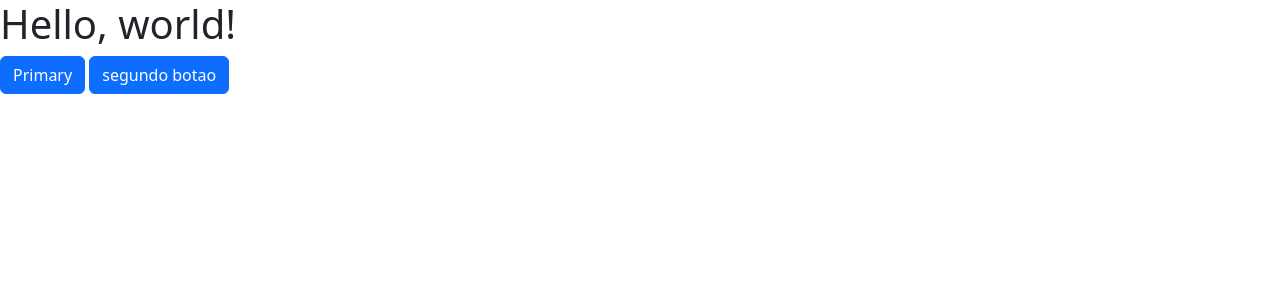
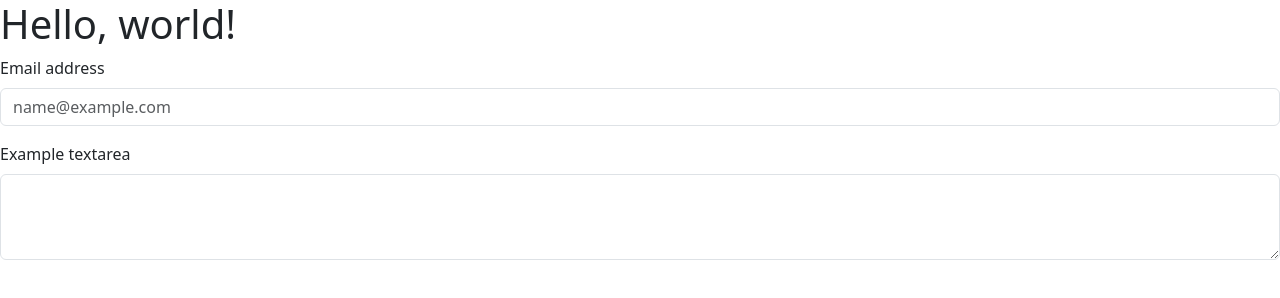
Before and after one commit to LucianoGb/estudo_com_vilar, a plain HTML site: page index.html in a window 1280 px wide. Drawn offline with nearby package versions, Linux system fonts and the light colour scheme.

Commit message:
Co-authored-by: Vilarz <Vilarz@users.noreply.github.com>

```diff
--- a/index.html
+++ b/index.html
@@ -1,15 +1,27 @@
 <!doctype html>
 <html lang="en">
-  <head>
+
+<head>
     <meta charset="utf-8">
     <meta name="viewport" content="width=device-width, initial-scale=1">
     <title>Bootstrap demo</title>
-    <link href="https://cdn.jsdelivr.net/npm/bootstrap@5.3.0/dist/css/bootstrap.min.css" rel="stylesheet" integrity="sha384-9ndCyUaIbzAi2FUVXJi0CjmCapSmO7SnpJef0486qhLnuZ2cdeRhO02iuK6FUUVM" crossorigin="anonymous">
-  </head>
-  <body>
+    <link href="https://cdn.jsdelivr.net/npm/bootstrap@5.3.0/dist/css/bootstrap.min.css" rel="stylesheet"
+        integrity="sha384-9ndCyUaIbzAi2FUVXJi0CjmCapSmO7SnpJef0486qhLnuZ2cdeRhO02iuK6FUUVM" crossorigin="anonymous">
+</head>
+
+<body>
     <h1>Hello, world!</h1>
-    <button type="button" class="btn btn-primary">Primary</button>
-    <button type="button" class="btn btn-primary">segundo botao</button>
-    <script src="https://cdn.jsdelivr.net/npm/bootstrap@5.3.0/dist/js/bootstrap.bundle.min.js" integrity="sha384-geWF76RCwLtnZ8qwWowPQNguL3RmwHVBC9FhGdlKrxdiJJigb/j/68SIy3Te4Bkz" crossorigin="anonymous"></script>
-  </body>
+    <div class="mb-3">
+        <label for="exampleFormControlInput1" class="form-label">Email address</label>
+        <input type="email" class="form-control" id="exampleFormControlInput1" placeholder="name@example.com">
+    </div>
+    <div class="mb-3">
+        <label for="exampleFormControlTextarea1" class="form-label">Example textarea</label>
+        <textarea class="form-control" id="exampleFormControlTextarea1" rows="3"></textarea>
+    </div>
+    <script src="https://cdn.jsdelivr.net/npm/bootstrap@5.3.0/dist/js/bootstrap.bundle.min.js"
+        integrity="sha384-geWF76RCwLtnZ8qwWowPQNguL3RmwHVBC9FhGdlKrxdiJJigb/j/68SIy3Te4Bkz"
+        crossorigin="anonymous"></script>
+</body>
+
 </html>
```
